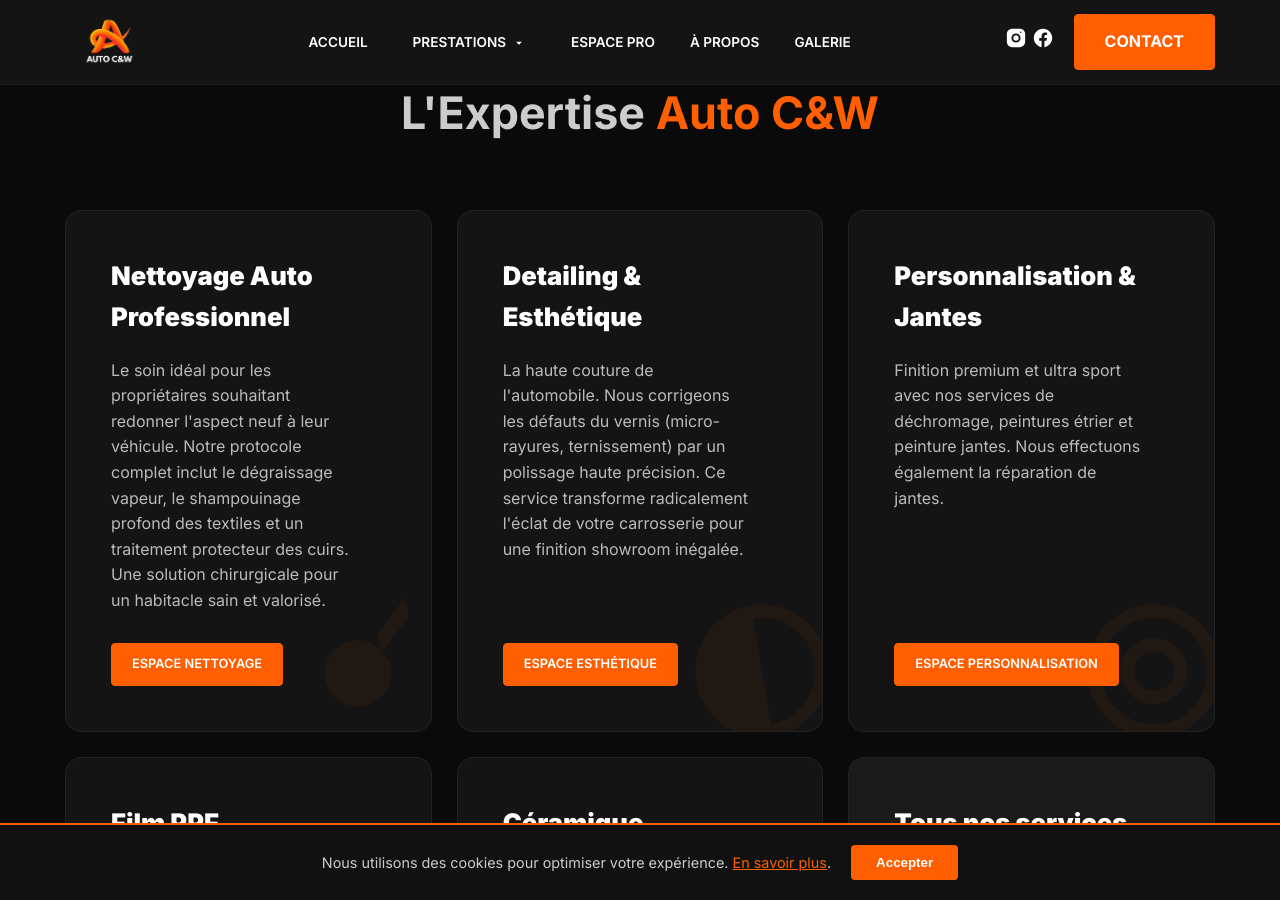
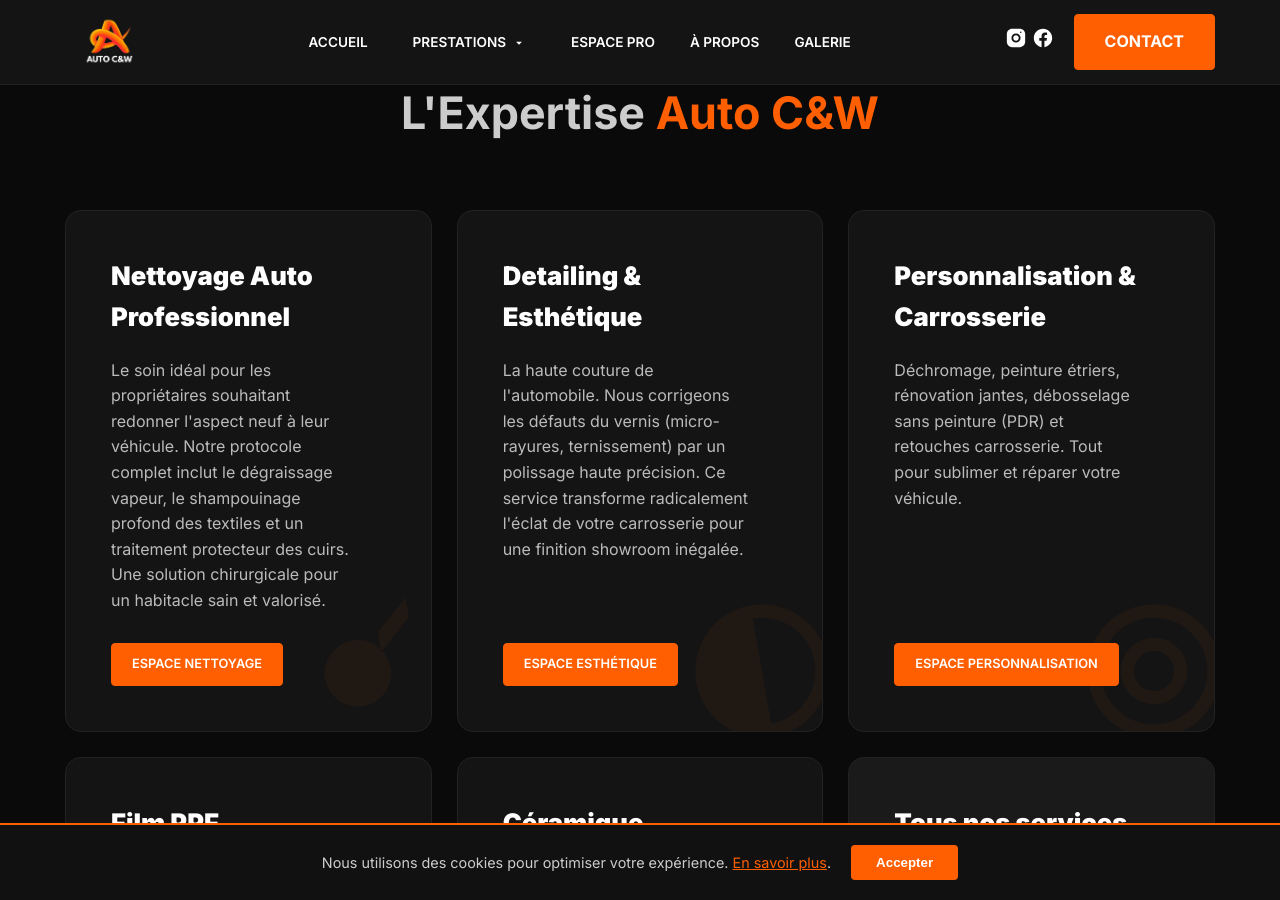
Before and after one commit to DuvalDVL/autocw, a Jekyll site: the page built from index.html, in a window 1280 px wide and 900 px high, scrolled down 817 px. Built offline with Jekyll 4.4.1, drawn with Linux system fonts in a browser that asks for light colours.

Commit message:
Update index.html

```diff
--- a/index.html
+++ b/index.html
@@ -47,8 +47,8 @@
 
       <div class="bento-item bento-tall">
         <div class="bento-content">
-          <h3>Personnalisation & Jantes</h3>
-          <p>Finition premium et ultra sport avec nos services de déchromage, peintures étrier et peinture jantes. Nous effectuons également la réparation de jantes.</p>
+          <h3>Personnalisation & Carrosserie</h3>
+          <p>Déchromage, peinture étriers, rénovation jantes, débosselage sans peinture (PDR) et retouches carrosserie. Tout pour sublimer et réparer votre véhicule.</p>
           <a href="{{ site.baseurl }}/services/personnalisation/" class="btn btn-orange-small">Espace Personnalisation</a>
         </div>
         <svg class="bento-icon-bg" viewBox="0 0 24 24"><path d="M12,4C7.58,4 4,7.58 4,12C4,16.42 7.58,20 12,20C16.42,20 20,16.42 20,12C20,7.58 16.42,4 12,4M12,2A10,10 0 0,1 22,12A10,10 0 0,1 12,22A10,10 0 0,1 2,12A10,10 0 0,1 12,2M12,7A5,5 0 0,1 17,12A5,5 0 0,1 12,17A5,5 0 0,1 7,12A5,5 0 0,1 12,7M12,9A3,3 0 0,0 9,12A3,3 0 0,0 12,15A3,3 0 0,0 15,12A3,3 0 0,0 12,9Z"/></svg>
```
